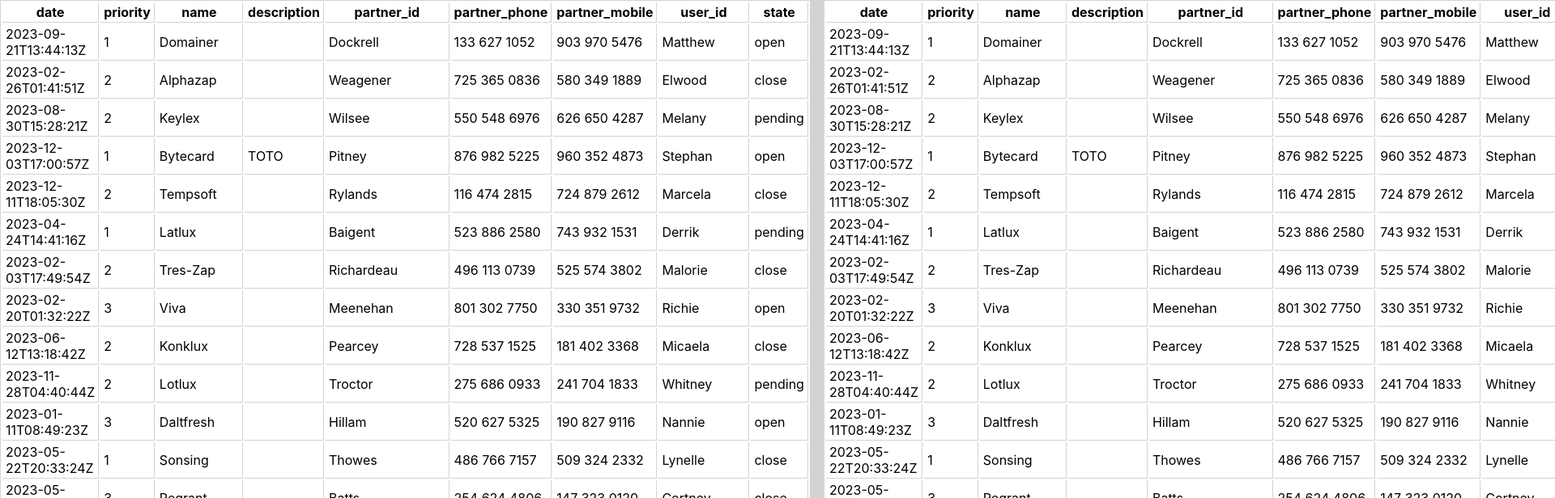
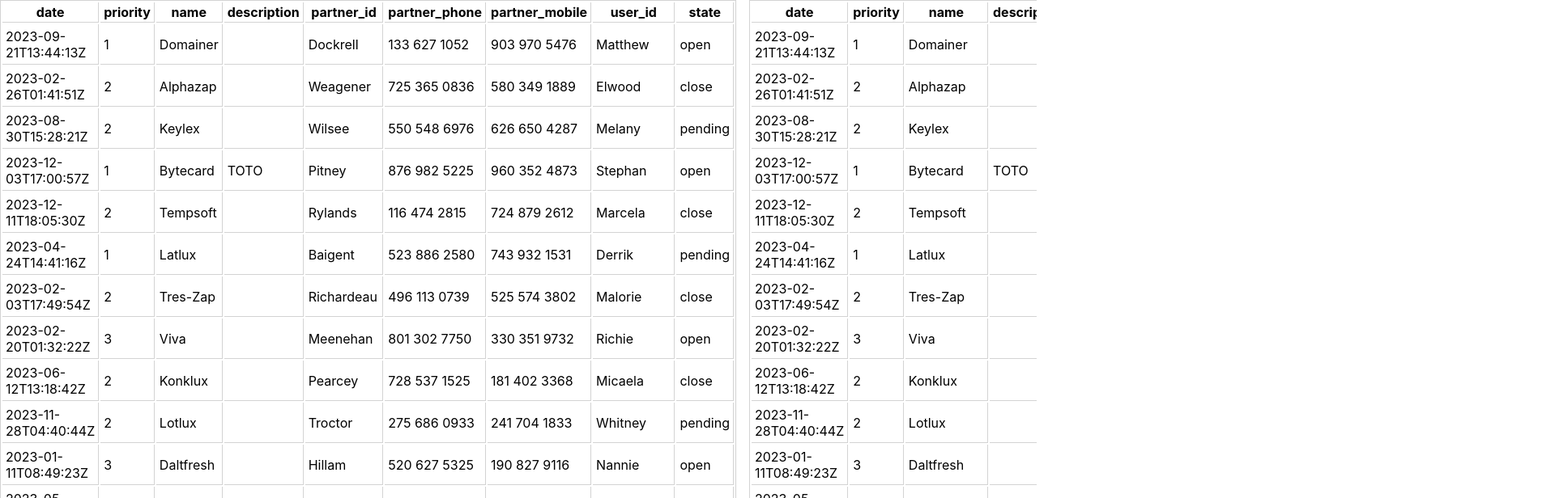
Before and after one commit to superhuit-agency/poc-react-table-with-virtualize, a React (Create React App) app: page / in a window 1280 px wide. Shown: the top 616 px of the page at 81% size, 1920 px wide, since content can reach past the window. Built offline with nearby package versions, Linux system fonts and the light colour scheme.

Commit message:
Virtualize both tables

```diff
--- a/src/App.css
+++ b/src/App.css
@@ -3,8 +3,10 @@
   grid-template-columns: 1fr 1fr;
   align-items: start;
   gap: 1rem;
-  background-color: lightgray;
+  /* background-color: lightgray; */
   max-width: 100vw;
+  height: 100vh;
+  overflow: auto;
 }
 
 table {
--- a/src/App.jsx
+++ b/src/App.jsx
@@ -1,13 +1,15 @@
+import { useEffect, useRef, useState } from "react";
+
 import "./App.css";
 import { NativeTable } from "./NativeTable.jsx";
 import { TanStackTable } from "./TanStackTable.jsx";
 
 import DATA from "./data.json";
-import { useEffect, useState } from "react";
 
 const { columns, records } = DATA;
 function App() {
   const [rows, setRows] = useState(records);
+  const mainRef = useRef(null);
 
   useEffect(() => {
     setTimeout(() => {
@@ -21,9 +23,9 @@
 
   return (
     <div className="App">
-      <main>
-        <NativeTable columns={columns} rows={rows} />
-        <TanStackTable columns={columns} rows={rows} />
+      <main ref={mainRef}>
+        <NativeTable columns={columns} rows={rows} parentRef={mainRef} />
+        <TanStackTable columns={columns} rows={rows} parentRef={mainRef} />
       </main>
     </div>
   );
--- a/src/NativeTable.jsx
+++ b/src/NativeTable.jsx
@@ -1,7 +1,16 @@
 import { Cell } from "./Cell";
+import { useVirtualizer } from "@tanstack/react-virtual";
 
-export const NativeTable = ({ columns, rows }) => {
+export const NativeTable = ({ columns, rows, parentRef }) => {
+  const virtualizer = useVirtualizer({
+    count: rows.length,
+    getScrollElement: () => parentRef.current,
+    estimateSize: () => 50,
+    debug: true,
+  });
+
   return (
+    <div style={{ height: `${virtualizer.getTotalSize()}px` }}>
       <table>
         <thead>
           <tr>
@@ -11,16 +20,29 @@
           </tr>
         </thead>
         <tbody>
-        {rows.map((row, index) => (
-          <tr key={row.id}>
+          {virtualizer.getVirtualItems().map((virtualRow, index) => {
+            const row = rows[virtualRow.index];
+            return (
+              <tr
+                id={`row-id-${row.id}`}
+                key={row.id}
+                style={{
+                  height: `${virtualRow.size}px`,
+                  transform: `translateY(${
+                    virtualRow.start - index * virtualRow.size
+                  }px)`,
+                }}
+              >
                 {columns.map((col, index) => (
                   <td key={`${row.id}-${col.name}`}>
                     <Cell value={row[col.name]} />
                   </td>
                 ))}
               </tr>
-        ))}
+            );
+          })}
         </tbody>
       </table>
+    </div>
   );
 };
--- a/src/TanStackTable.jsx
+++ b/src/TanStackTable.jsx
@@ -1,20 +1,30 @@
+import { useMemo } from "react";
 import {
   flexRender,
   getCoreRowModel,
   useReactTable,
 } from "@tanstack/react-table";
-import { useMemo } from "react";
+import { useVirtualizer } from "@tanstack/react-virtual";
+
 import { Cell } from "./Cell";
 
-export const TanStackTable = ({ columns, rows }) => {
+export const TanStackTable = ({ columns, rows, parentRef }) => {
+  const virtualizer = useVirtualizer({
+    count: rows.length,
+    getScrollElement: () => parentRef.current,
+    estimateSize: () => 50,
+    overscan: 20,
+  });
+
   const columnsDef = useMemo(
     () =>
       columns.map((col) => ({
         accessorKey: col.name,
-        accessorFn: (row) => row[col.name],
+        accessorFn: (row) => row?.[col.name] ?? "",
         header: () => col?.string ?? col.name,
-        cell: ({ row }) => <Cell value={row.original?.[col.name] ?? ""} />,
+        cell: ({ row, ...info }) => <Cell value={info.getValue()} />,
         footer: () => "",
+        debugTable: true,
       })),
     [columns]
   );
@@ -26,12 +36,13 @@
   });
 
   return (
+    <div style={{ height: `${virtualizer.getTotalSize()}px` }}>
       <table>
         <thead>
-        {table.getHeaderGroups().map((head) => {
+          {table.getHeaderGroups().map((headerGroup) => {
             return (
-            <tr key={head.id}>
-              {head.headers.map((header) => (
+              <tr key={headerGroup.id}>
+                {headerGroup.headers.map((header) => (
                   <th key={header.id}>
                     {header.isPlaceholder
                       ? null
@@ -46,9 +57,19 @@
           })}
         </thead>
         <tbody>
-        {table.getRowModel().rows.map((row) => {
+          {virtualizer.getVirtualItems().map((virtualRow, index) => {
+            const row = table.getRowModel().rows[virtualRow.index];
             return (
-            <tr key={row.id}>
+              <tr
+                id={`row-id-${row.id}`}
+                key={row.id}
+                style={{
+                  height: `${virtualRow.size}px`,
+                  transform: `translateY(${
+                    virtualRow.start - index * virtualRow.size
+                  }px)`,
+                }}
+              >
                 {row.getVisibleCells().map((cell) => (
                   <td key={cell.id}>
                     {flexRender(cell.column.columnDef.cell, cell.getContext())}
@@ -59,5 +80,6 @@
           })}
         </tbody>
       </table>
+    </div>
   );
 };
```
Lines whose indentation alone changed are shown as unchanged.
